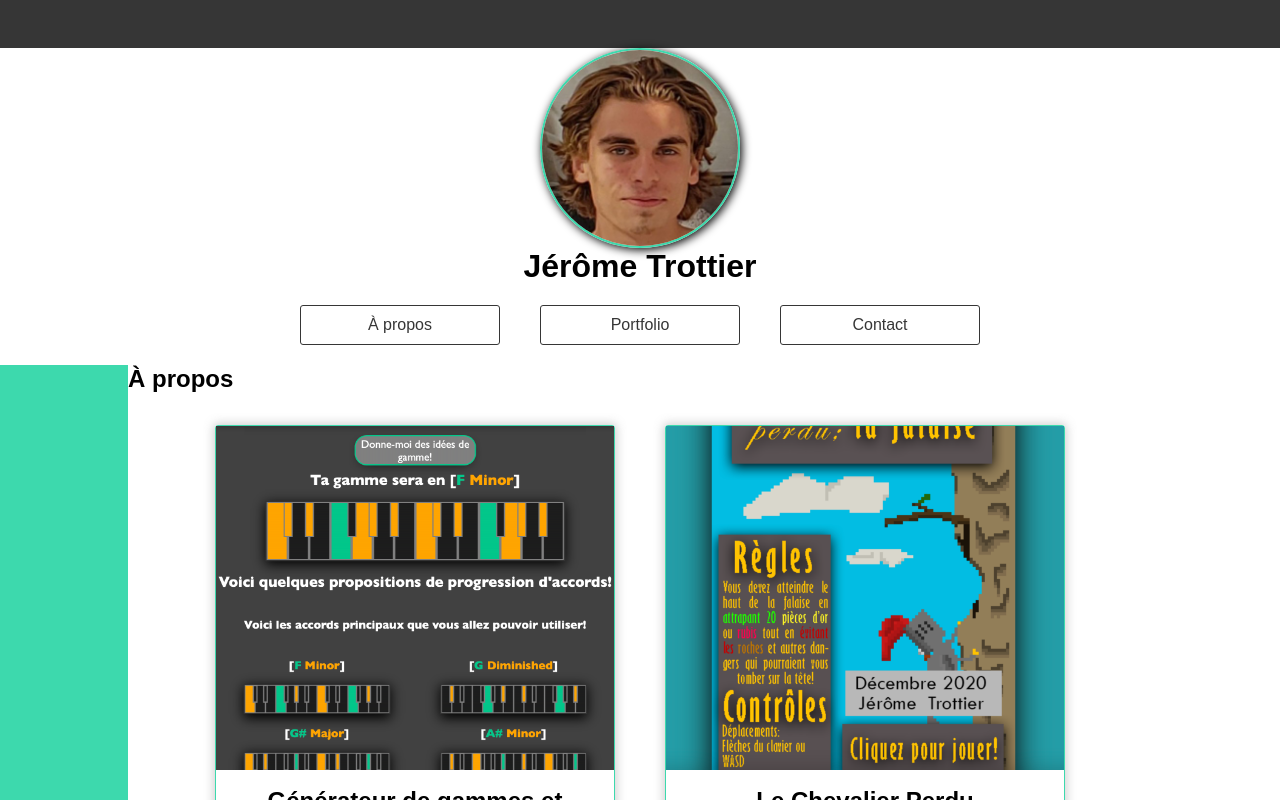
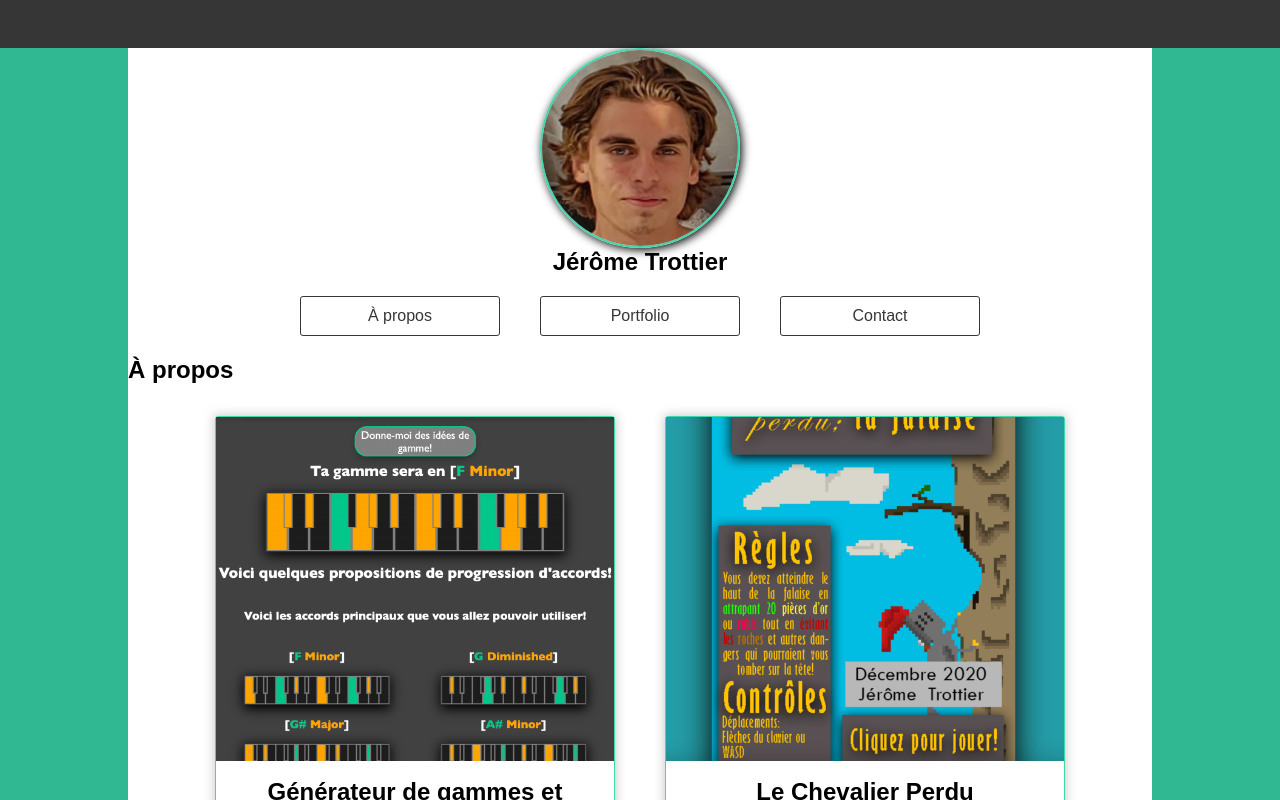
Before and after one commit to JeromeTrottier/portfolio-jerome-trottier, a React (Create React App) app: page / in a window 1280 px wide. Shown: the top 800 px of the page. Built offline with nearby package versions, Linux system fonts and the light colour scheme.

Commit message:
Ajustement de la sidebar et de l'entete

```diff
--- a/package.json
+++ b/package.json
@@ -1,5 +1,5 @@
 {
-  "homepage-ghpages": "https://JeromeTrottier.github.io/portfolio-jerome-trottier",
+  "homepage-ghdeploy": "https://JeromeTrottier.github.io/portfolio-jerome-trottier",
   "name": "portfolio-jerome-trottier",
   "version": "0.1.0",
   "private": true,
--- a/src/App.jsx
+++ b/src/App.jsx
@@ -1,19 +1,22 @@
 import './sass/components/App.scss';
 import './sass/layout/_layouts.scss';
 import Entete from './Entete';
-import SidebareWave from './SidebarWave';
+import SidebarWave from './SidebarWave';
 import Navigation from './Navigation';
 import Main from './Main';
 import Footer from './Footer';
+import Presentation from './Presentation';
 
 function App() {
   return (
     <div className="App">
       <Entete/>
+      <Presentation/>
       <Navigation/>
       <Main/>
       <Footer/>
-      <SidebareWave/>
+      <SidebarWave/>
+      <SidebarWave/>
     </div>
   );
 }
--- a/src/Entete.jsx
+++ b/src/Entete.jsx
@@ -7,8 +7,6 @@ export default function Entete(props){
             <div className="contactLinks">
 
             </div>
-            <img src="images/autres/photo_profil.jpeg" alt="Photo de profil"/>
-            <h1>Jérôme Trottier</h1>
         </header>
     );
 }
--- /dev/null
+++ b/src/Presentation.jsx
@@ -0,0 +1,10 @@
+import './sass/components/Presentation.scss';
+
+export default function Presentation(props){
+    return (
+        <section className="Presentation">
+            <img src="images/autres/photo_profil.jpeg" alt="Photo de profil"/>
+            <h1>Jérôme Trottier</h1>
+        </section>
+    );
+}
--- /dev/null
+++ b/src/sass/components/Presentation.scss
@@ -0,0 +1,15 @@
+@import "../variables/colors";
+
+.Presentation {
+  display: flex;
+  flex-flow: column;
+  justify-content: center;
+  align-items: center;
+
+  img {
+    width: 200px;
+    border-radius: 100%;
+    border: 2px solid $color__background-color-primary;
+    box-shadow: 2px 2px 10px black;
+  }
+}
--- a/src/sass/components/SidebarWave.scss
+++ b/src/sass/components/SidebarWave.scss
@@ -2,4 +2,17 @@
 
 .SidebarWave {
   background-color: $color__background-color-primary;
+  animation: animationBackground 5s infinite;
 }
+
+@keyframes animationBackground {
+  from {
+    background-color: $color__background-color-primary;
+  }
+  50% {
+    background-color: $color__background-color-primary-dark;
+  }
+  to {
+    background-color: $color__background-color-primary;
+  }
+}
--- a/src/sass/layout/_layoutMobile.scss
+++ b/src/sass/layout/_layoutMobile.scss
@@ -1,12 +1,16 @@
 .App {
   display: grid;
   grid-template-areas:
+    "header"
     "navigation"
-    "header"
+    "presentation"
     "main"
     "footer";
   .Entete {
     grid-area: header;
+  }
+  .Presentation {
+    grid-area: presentation;
   }
   .Navigation {
     grid-area: navigation;
@@ -20,4 +24,7 @@
   .SidebarWave {
     grid-area: sidebar;
   }
+  .SidebarWave:last-of-type {
+    grid-area: sidebar2;
+  }
 }
--- a/src/sass/layout/_layoutTablette.scss
+++ b/src/sass/layout/_layoutTablette.scss
@@ -3,8 +3,9 @@
     grid-template-columns: auto 80% auto;
     grid-template-areas:
       "header header header"
-      "navigation navigation navigation"
-      "sidebar main ."
+      "sidebar presentation sidebar2"
+      "sidebar navigation sidebar2"
+      "sidebar main sidebar2"
       "footer footer footer";
   }
 }
```
